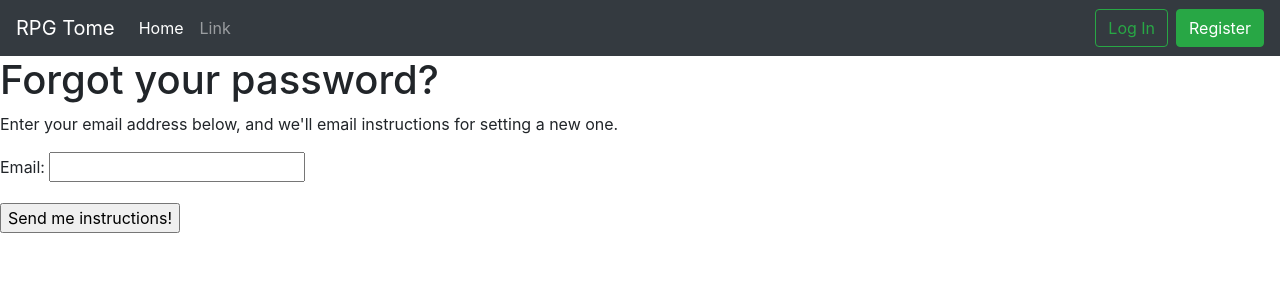
After one commit to Srdjan667/rpg-tome, a Django app: page /accounts/password_reset/ in a window 1280 px wide. The commit adds this page. Shown: the top 300 px of the page. Run offline with Django 4.2, Linux system fonts and the light colour scheme; some libraries are stand-ins or nearby versions.

Commit message:
Reseting password now avaiable

```diff
--- a/RPG_Tome/settings.py
+++ b/RPG_Tome/settings.py
@@ -22,6 +22,7 @@ BASE_DIR = Path(__file__).resolve().parent.parent
 
 # SECURITY WARNING: keep the secret key used in production secret!
 SECRET_KEY = os.environ.get('DJANGO_SECRET_KEY', 'cg#p$g+j9tax!#a3cup@1$8obt2_+&k3q+pmu)5%asj6yjpkag')
+
 # SECURITY WARNING: don't run with debug turned on in production!
 # DEBUG = True
 DEBUG = os.environ.get('DJANGO_DEBUG', '') != 'False'
@@ -129,3 +130,6 @@ DEFAULT_AUTO_FIELD = 'django.db.models.BigAutoField'
 LOGIN_URL = "account:login"
 
 LOGIN_REDIRECT_URL = "item_library:index"
+
+EMAIL_BACKEND = "django.core.mail.backends.filebased.EmailBackend"
+EMAIL_FILE_PATH = BASE_DIR / "sent_emails"
--- a/item_library/templates/item_library/base.html
+++ b/item_library/templates/item_library/base.html
@@ -2,77 +2,99 @@
 <!DOCTYPE html>
 <html lang="en">
   <head>
-
     <meta charset="utf-8">
     <meta name="viewport" content="width=device-width, initial-scale=1, shrink-to-fit=no">
-
     <!-- Bootstrap 4.3.1 -->
     <link rel="stylesheet" href="https://cdn.jsdelivr.net/npm/bootstrap@4.3.1/dist/css/bootstrap.min.css" integrity="sha384-ggOyR0iXCbMQv3Xipma34MD+dH/1fQ784/j6cY/iJTQUOhcWr7x9JvoRxT2MZw1T" crossorigin="anonymous">
-
     <!-- Custom styles file -->
     <link rel="stylesheet" href="{% static 'item_library/background.css' %}">
-
     <!-- Font awesome Icons -->
     <link rel="stylesheet" href="https://cdnjs.cloudflare.com/ajax/libs/font-awesome/5.15.3/css/all.min.css">
-
-	<title></title>
+    <title>
+    </title>
   </head>
   <body>
-
     <nav class="navbar navbar-expand-lg navbar-dark bg-dark">
-	  <a class="navbar-brand" href="#">RPG Tome</a>
+      <a class="navbar-brand" href="#">RPG Tome
+      </a>
       <button class="navbar-toggler" type="button" data-toggle="collapse" data-target="#navbarSupportedContent" aria-controls="navbarSupportedContent" aria-expanded="false" aria-label="Toggle navigation">
-	    <span class="navbar-toggler-icon"></span>
+        <span class="navbar-toggler-icon">
+        </span>
       </button>
-
       <div class="collapse navbar-collapse" id="navbarSupportedContent">
         <ul class="navbar-nav mr-auto">
           <li class="nav-item active">
-	        <a class="nav-link" href="{% url 'item_library:index' %}">Home <span class="sr-only">(current)</span></a>
+            <a class="nav-link" href="{% url 'item_library:index' %}">Home
+              <span class="sr-only">(current)
+              </span>
+            </a>
           </li>
           <li class="nav-item">
-	        <a class="nav-link" href="#">Link</a>
+            <a class="nav-link" href="#">Link
+            </a>
           </li>
           {% if user.is_authenticated %}
-	      <li class="nav-item dropdown">
+          <li class="nav-item active dropdown">
             <a class="nav-link dropdown-toggle" href="#" id="navbarDropdown" role="button" data-toggle="dropdown" aria-haspopup="true" aria-expanded="false">
               Sort by
             </a>
             <div class="dropdown-menu" aria-labelledby="navbarDropdown">
-	          <a class="dropdown-item" href="{% url 'item_library:index' %}">Newest</a>
-	          <a class="dropdown-item" href="{% url 'item_library:index' %}?order=date_created">Oldest</a>
-	          <a class="dropdown-item" href="{% url 'item_library:index' %}?order=title">Title</a>
-	          <a class="dropdown-item" href="{% url 'item_library:index' %}?order=rarity">Rarity</a>
-	          <div class="dropdown-divider"></div>
-	          <a class="dropdown-item" href="#">Something else here</a>
+              <a class="dropdown-item" href="{% url 'item_library:index' %}">Newest
+              </a>
+              <a class="dropdown-item" href="{% url 'item_library:index' %}?order=date_created">Oldest
+              </a>
+              <a class="dropdown-item" href="{% url 'item_library:index' %}?order=title">Title
+              </a>
+              <a class="dropdown-item" href="{% url 'item_library:index' %}?order=rarity">Rarity
+              </a>
+              <div class="dropdown-divider">
+              </div>
+              <a class="dropdown-item" href="#">Something else here
+              </a>
             </div>
           </li>
           {% endif %}
         </ul>
-
         {% if user.is_authenticated %}
-	    <div class="nav-item active">
-	        <a class="nav-link" href="{% url 'item_library:item-create' %}">Create new item</a>
+        <div class="btn-group">
+          <button type="button" class="btn btn-outline-success dropdown-toggle" data-toggle="dropdown" aria-haspopup="true" aria-expanded="false">
+            {{ user.get_username }}
+          </button>
+          <div class="dropdown-menu dropdown-menu-right">
+            <a href="{% url 'item_library:item-create' %}">
+              <button class="dropdown-item" type="button">Create new item
+              </button>
+            </a>
+            <button class="dropdown-item" type="button">Another action
+            </button>
+            <button class="dropdown-item" type="button">Something
+            </button>
+            <div class="dropdown-divider">
             </div>
             <a href="{% url 'account:logout' %}">
-	    	<button class="btn btn-outline-success mr-2 my-sm-0" type="submit">Log Out</button>
+              <button class="dropdown-item">Log Out
+              </button>
             </a>
+          </div>
+        </div>
         {% else %}
         <a href="{% url 'account:login' %}">
-	      	<button class="btn btn-outline-success mr-2 my-sm-0" type="submit">Log In</button>
+          <button class="btn btn-outline-success mr-2 my-sm-0" type="submit">Log In
+          </button>
         </a>
         <a href="{% url 'account:register' %}">
-	      	<button class="btn btn-success my-2 my-sm-0" type="submit">Register</button>
+          <button class="btn btn-success my-2 my-sm-0" type="submit">Register
+          </button>
         </a>
         {% endif %}
       </div>
     </nav>
-
     {% block content %}{% endblock %}
-
-	<script src="https://code.jquery.com/jquery-3.3.1.slim.min.js" integrity="sha384-q8i/X+965DzO0rT7abK41JStQIAqVgRVzpbzo5smXKp4YfRvH+8abtTE1Pi6jizo" crossorigin="anonymous"></script>
-	<script src="https://cdn.jsdelivr.net/npm/popper.js@1.14.7/dist/umd/popper.min.js" integrity="sha384-UO2eT0CpHqdSJQ6hJty5KVphtPhzWj9WO1clHTMGa3JDZwrnQq4sF86dIHNDz0W1" crossorigin="anonymous"></script>
-	<script src="https://cdn.jsdelivr.net/npm/bootstrap@4.3.1/dist/js/bootstrap.min.js" integrity="sha384-JjSmVgyd0p3pXB1rRibZUAYoIIy6OrQ6VrjIEaFf/nJGzIxFDsf4x0xIM+B07jRM" crossorigin="anonymous"></script>
-
+    <script src="https://code.jquery.com/jquery-3.3.1.slim.min.js" integrity="sha384-q8i/X+965DzO0rT7abK41JStQIAqVgRVzpbzo5smXKp4YfRvH+8abtTE1Pi6jizo" crossorigin="anonymous">
+    </script>
+    <script src="https://cdn.jsdelivr.net/npm/popper.js@1.14.7/dist/umd/popper.min.js" integrity="sha384-UO2eT0CpHqdSJQ6hJty5KVphtPhzWj9WO1clHTMGa3JDZwrnQq4sF86dIHNDz0W1" crossorigin="anonymous">
+    </script>
+    <script src="https://cdn.jsdelivr.net/npm/bootstrap@4.3.1/dist/js/bootstrap.min.js" integrity="sha384-JjSmVgyd0p3pXB1rRibZUAYoIIy6OrQ6VrjIEaFf/nJGzIxFDsf4x0xIM+B07jRM" crossorigin="anonymous">
+    </script>
   </body>
 </html>
--- /dev/null
+++ b/users/templates/registration/password_reset_done.html
@@ -0,0 +1,6 @@
+{% extends 'item_library/base.html' %}
+{% block content %}
+	<div class="container m-4">
+		<h4 class="title is-4">If you entered email adress that you used in registration form, email will be sent with instructions on how to reset your password.</h4>
+	</div>
+{% endblock content %}
--- /dev/null
+++ b/users/templates/registration/password_reset_form.html
@@ -0,0 +1,14 @@
+{% extends 'item_library/base.html' %}
+
+{% block title %}Forgot Your Password?{% endblock %}
+
+{% block content %}
+  <h1>Forgot your password?</h1>
+  <p>Enter your email address below, and we'll email instructions for setting a new one.</p>
+
+  <form method="POST">
+    {% csrf_token %}
+    {{ form.as_p }}
+    <input type="submit" value="Send me instructions!">
+  </form>
+{% endblock %}
--- a/users/templates/users/login.html
+++ b/users/templates/users/login.html
@@ -32,7 +32,7 @@
                   {% render_field form.password|add_class:"form-control" %}
                 </div>
                 <p class="small mb-5 pb-lg-2">
-                  <a class="text-white-50" href="#!">Forgot password?
+                  <a class="text-white-50" href="{% url 'account:password_reset' %}">Forgot password?
                   </a>
                 </p>
                 <button class="btn btn-outline-light btn-lg px-5" type="submit">Login
--- a/users/urls.py
+++ b/users/urls.py
@@ -1,13 +1,15 @@
 from django.urls import path
-from django.contrib.auth import views as auth_views
-from .views import CustomLoginView
-
-from . import views
+from .views import *
+from django.contrib.auth.views import LogoutView
 
 app_name = 'account'
 
 urlpatterns = [
-	path('register/', views.register, name='register'),
+	path('register/', CustomRegisterView, name='register'),
 	path('login/', CustomLoginView.as_view(), name='login'),
-	path('logout/', auth_views.LogoutView.as_view(template_name='users/logout.html'), name='logout'),
+	path('logout/', LogoutView.as_view(), name='logout'),
+	path('password_reset/', CustomPasswordResetView.as_view(), name='password_reset'),
+	path('password_reset/done/', PasswordResetDoneView.as_view(), name='password_reset_done'),
+	path('reset/<uidb64>/<token>/', CustomPasswordResetConfirmView.as_view(), name='password_reset_confirm'),
+	path('reset/done/', PasswordResetCompleteView.as_view(), name='password_reset_complete'),
 	]
--- a/users/views.py
+++ b/users/views.py
@@ -1,15 +1,16 @@
 from django.shortcuts import render, redirect
-from django.contrib import messages
+# from django.contrib import messages
 from .forms import UserRegisterForm, CustomLoginForm
-from django.contrib.auth.views import LoginView
+from django.contrib.auth.views import *
+from django.urls import reverse_lazy
 
-def register(request):
+def CustomRegisterView(request):
 	if request.method == 'POST':
 		form = UserRegisterForm(request.POST)
 		if form.is_valid():
 			form.save()
 			username = form.cleaned_data.get('username')
-			messages.success(request, f"Account has been created for {username}! You may now login.")
+			# messages.success(request, f"Account has been created for {username}! You may now login.")
 			return redirect('account:login')
 	else:
 		form = UserRegisterForm()
@@ -21,3 +22,12 @@ def register(request):
 class CustomLoginView(LoginView):
 	form_class = CustomLoginForm
 	template_name='users/login.html'
+
+
+class CustomPasswordResetView(PasswordResetView):
+	email_template_name = "registration/password_reset_email.html"
+	success_url = reverse_lazy("account:password_reset_done")
+
+
+class CustomPasswordResetConfirmView(PasswordResetConfirmView):
+	success_url = reverse_lazy("account:password_reset_complete")
```
Also changed, not shown: RPG_Tome/urls.py (+10 -10 lines), item_library/templates/item_library/index.html (+5 -5 lines), item_library/templates/item_library/item_confirm_delete.html (+8 -4 lines), item_library/views.py (+10 -4 lines), users/templates/registration/password_reset_complete.html (added, +8 -0 lines), users/templates/registration/password_reset_confirm.html (added, +14 -0 lines), users/templates/registration/password_reset_email.html (added, +14 -0 lines), db.sqlite3, users/templates/registration/logged_out.html (renamed from users/templates/users/logout.html), 1 other file. Lines whose indentation alone changed are shown as unchanged.
